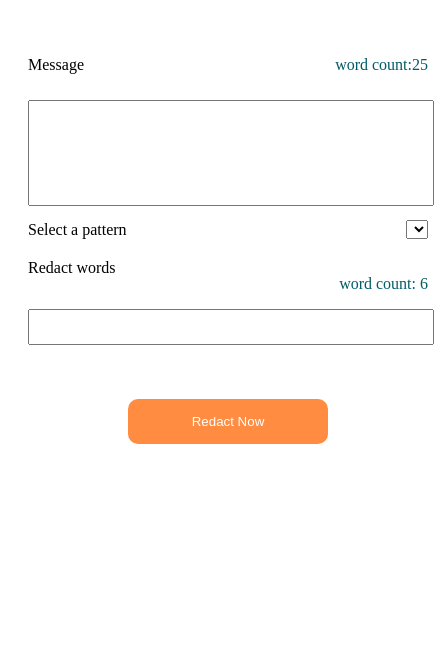
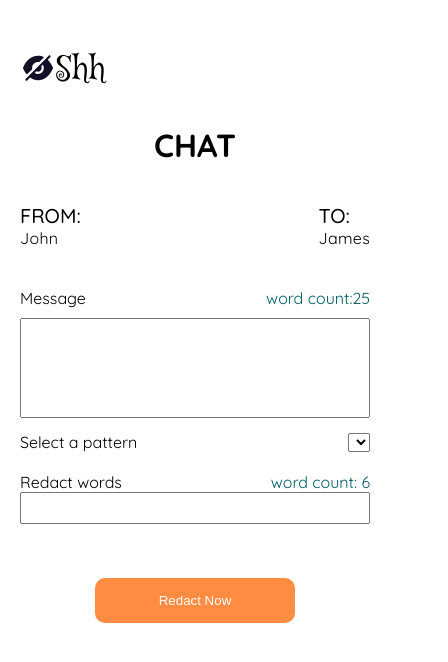
Before and after one commit to PreciousOritsedere/Redactr-Hackathon-Circle-70-, a plain HTML site: page index.html in a window 390 px wide. Shown: the whole page, 448 px wide, since content can reach past the window. Drawn offline with Linux system fonts and the light colour scheme.

Commit message:
redact app mobile view section one

```diff
--- a/index.html
+++ b/index.html
@@ -5,10 +5,34 @@
     <meta http-equiv="X-UA-Compatible" content="IE=edge" />
     <meta name="viewport" content="width=device-width, initial-scale=1.0" />
     <link rel="stylesheet" href="style.css">
-    <title>Document</title>
+    <title>Redact App</title>
   </head>
   <body>
     <div class="section1-container">
+        <!-- Paul's code -->
+      <div class="section1">
+
+            <!-- LOGO SECTION -->
+            <div class="section1-logo">
+                <img src="img/Hide.svg" alt="">
+                <img src="img/logo.svg" alt="">
+            </div>
+
+            <h2 class="section1-header">CHAT</h2>
+
+            <div class="section1-fromto">
+                <div class="person1">
+                    <h5>FROM:</h5>
+                    <p class="name">John</p>
+                </div>
+                <div class="person2">
+                     <h5>TO:</h5>
+                    <p class="name">James</p>
+                </div>
+            </div>
+        </div>
+
+
           <!--desmond's code  -->
       <div class="section2-holder">
         <div class="section2-msg labels">
--- a/style.css
+++ b/style.css
@@ -1,9 +1,74 @@
+/* Global */
+@import url('https://fonts.googleapis.com/css2?family=Barlow+Semi+Condensed:wght@500;600&family=Quicksand:wght@400;500;600;700&display=swap');
+
+
+:root{
+    --b-color: #000000;
+    --w-color: #ffffff;
+}
+
+*{
+    margin: 0;
+    padding: 0;
+    box-sizing: border-box;
+}
+
+body{
+    background: var(--w-color);
+    width: 100vw;
+    height: 100vh;
+    display: flex;
+    align-items: center;
+    justify-content: center;
+    font-family: 'Quicksand', sans-serif;
+}
 
 .section1-container {
     position: relative;
     width: 400px;
     height: 100vh;
     padding: 0px 20px 0 20px;
+}
+
+.section1-logo {
+    margin-top: 50px;
+    display: flex;
+    align-items: center;
+}
+
+.section1-header {
+font-family: 'Quicksand';
+font-style: normal;
+font-weight: 700;
+font-size: 32px;
+line-height: 38px;
+margin-top: 40px;
+text-align: center;
+}
+
+.section1-fromto {
+    display: flex;
+    align-items: center;
+    justify-content: space-between;
+    margin-top: 40px;
+}
+
+h5 {
+    font-family: 'Quicksand';
+    Font-style: Medium;
+    font-weight: 500;
+    font-size: 20px;
+    line-height: 24px;
+    color: var(--b-color);
+}
+
+.name {
+    font-family: 'Quicksand';
+    font-style: Regular;
+    font-size: 16px;
+    line-height: 20px;
+    letter-spacing: 0.02em;
+    color: var(--b-color);
 }
 
 
```
Also changed, not shown: img/Arrow - Down 2.png (added), img/Arrow - Down 2.svg (added), img/Arrow - Left.svg (added), img/Hide.svg (added), img/battery.svg (added), img/logo.svg (added), img/signal.svg (added), img/topdrop.svg (added), img/wifi.svg (added).
